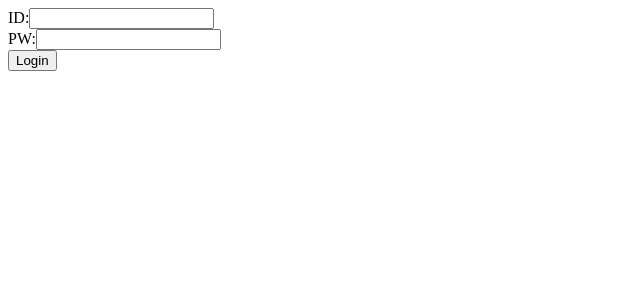
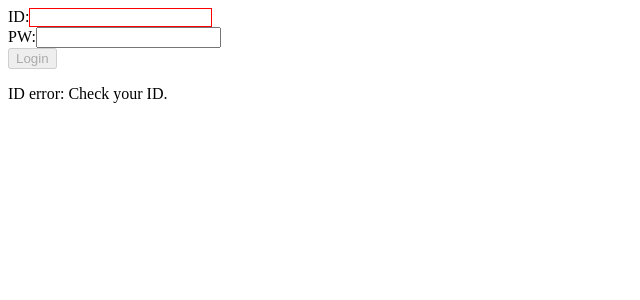
Before and after one commit to sejoonkim/better_ui_components_vue, a Vue app in the folder vue-form/: page / in a window 1280 px wide. Shown: the top 300 px of the page, without its empty margins (0-640 px from the left). Built offline with nearby package versions, Linux system fonts and the light colour scheme.

Commit message:
Login Validation - dynamically check user ID input

```diff
--- a/vue-form/src/App.vue
+++ b/vue-form/src/App.vue
@@ -3,19 +3,31 @@
     <form v-on:submit.prevent="submitForm">
       <div>
         <label for="username">ID:</label>
-        <input if="username" type="text" v-model="username" />
+        <input
+          if="username"
+          type="text"
+          v-model="username"
+          class="username-input"
+          v-bind:class="{ 'error': !isUsernameValid }"
+        />
       </div>
       <div>
         <label for="password">PW:</label>
         <input id="password" type="text" v-model="password" />
       </div>
-      <button type="submt">Login</button>
+      <button v-bind:disabled="!isUsernameValid" type="submit">Login</button>
     </form>
-    <p v-if="isError">ID error: Check your ID.</p>
+    <p v-if="!isUsernameValid">ID error: Check your ID.</p>
+    <p v-if="isUsernameValid">ID format is correct.</p>
   </div>
 </template>
 
 <script>
+function validateEmail(email) {
+  var re = /^(([^<>()[\]\\.,;:\s@"]+(\.[^<>()[\]\\.,;:\s@"]+)*)|(".+"))@((\[[0-9]{1,3}\.[0-9]{1,3}\.[0-9]{1,3}\.[0-9]{1,3}\])|(([a-zA-Z\-0-9]+\.)+[a-zA-Z]{2,}))$/;
+  return re.test(String(email).toLowerCase());
+}
+
 export default {
   data() {
     return {
@@ -24,9 +36,14 @@ export default {
       isError: false
     };
   },
+  computed: {
+    isUsernameValid() {
+      return validateEmail(this.username);
+    }
+  },
   methods: {
     submitForm() {
-      this.isError = true;
+      //this.isError = true;
       //this.initForm();
     },
     initForm() {
@@ -37,4 +54,11 @@ export default {
 };
 </script>
 
-<style></style>
+<style scoped>
+.username-input {
+  outline: none;
+}
+.username-input.error {
+  border: 1px solid red;
+}
+</style>
```
Also changed, not shown: 1 other file (tests, documents, lock files or other folders).
